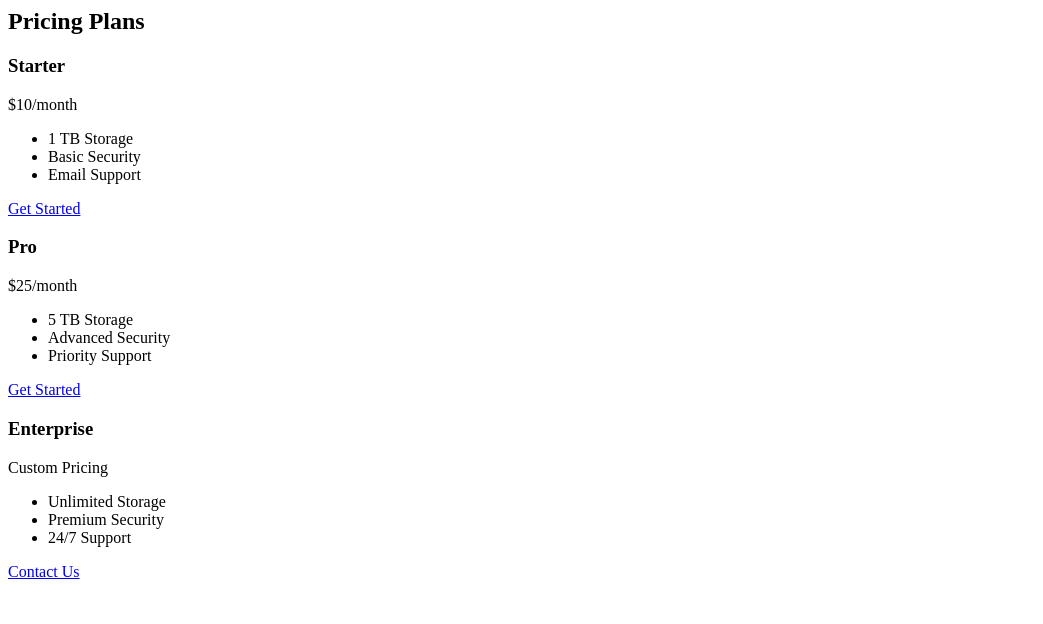
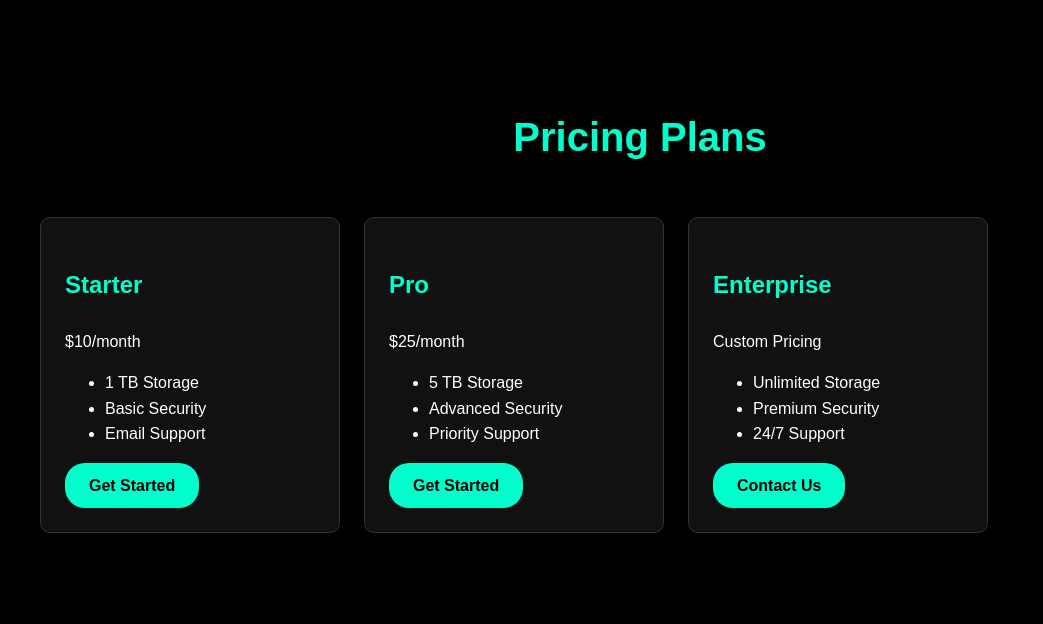
Before and after one commit to realborko/Urhhh, a plain HTML site: page index.html in a window 1280 px wide. Shown: the whole page, without its empty margins (0-1043 px from the left). Drawn offline with Linux system fonts and the light colour scheme.

Commit message:
Update index.html

```diff
--- a/index.html
+++ b/index.html
@@ -1,7 +1,64 @@
-<section class="pricing" id="pricing">
-    <h2>Pricing Plans</h2>
-    <div class="pricing-container">
-        <div class="plans-wrapper">
+<!DOCTYPE html>
+<html lang="en">
+<head>
+    <meta charset="UTF-8">
+    <meta name="viewport" content="width=device-width, initial-scale=1.0">
+    <title>Jade Cloud</title>
+    <style>
+        body {
+            font-family: Arial, sans-serif;
+            color: #fff;
+            background: #000;
+            line-height: 1.6;
+        }
+        .pricing {
+            padding: 4rem 2rem;
+            background: #000;
+            text-align: center;
+        }
+        .pricing h2 {
+            font-size: 2.5rem;
+            margin-bottom: 2rem;
+            color: #00ffcc;
+        }
+        .pricing-container {
+            display: flex;
+            gap: 1.5rem;
+            overflow-x: auto;
+            padding: 1rem 0;
+        }
+        .plan {
+            flex: 0 0 250px;
+            background: #111;
+            padding: 1.5rem;
+            border-radius: 10px;
+            border: 1px solid #333;
+            text-align: left;
+            transition: transform 0.3s ease;
+        }
+        .plan:hover {
+            transform: scale(1.05);
+            border-color: #00ffcc;
+        }
+        .plan h3 {
+            font-size: 1.5rem;
+            color: #00ffcc;
+        }
+        .btn {
+            display: inline-block;
+            padding: 0.6rem 1.5rem;
+            background: #00ffcc;
+            color: #000;
+            border-radius: 20px;
+            text-decoration: none;
+            font-weight: bold;
+        }
+    </style>
+</head>
+<body>
+    <section class="pricing" id="pricing">
+        <h2>Pricing Plans</h2>
+        <div class="pricing-container">
             <div class="plan">
                 <h3>Starter</h3>
                 <p>$10/month</p>
@@ -10,7 +67,7 @@
                     <li>Basic Security</li>
                     <li>Email Support</li>
                 </ul>
-                <a href="#" class="btn primary-btn">Get Started</a>
+                <a href="#" class="btn">Get Started</a>
             </div>
             <div class="plan highlight">
                 <h3>Pro</h3>
@@ -20,7 +77,7 @@
                     <li>Advanced Security</li>
                     <li>Priority Support</li>
                 </ul>
-                <a href="#" class="btn primary-btn">Get Started</a>
+                <a href="#" class="btn">Get Started</a>
             </div>
             <div class="plan">
                 <h3>Enterprise</h3>
@@ -30,8 +87,9 @@
                     <li>Premium Security</li>
                     <li>24/7 Support</li>
                 </ul>
-                <a href="#" class="btn primary-btn">Contact Us</a>
+                <a href="#" class="btn">Contact Us</a>
             </div>
         </div>
-    </div>
-</section>
+    </section>
+</body>
+</html>
```
